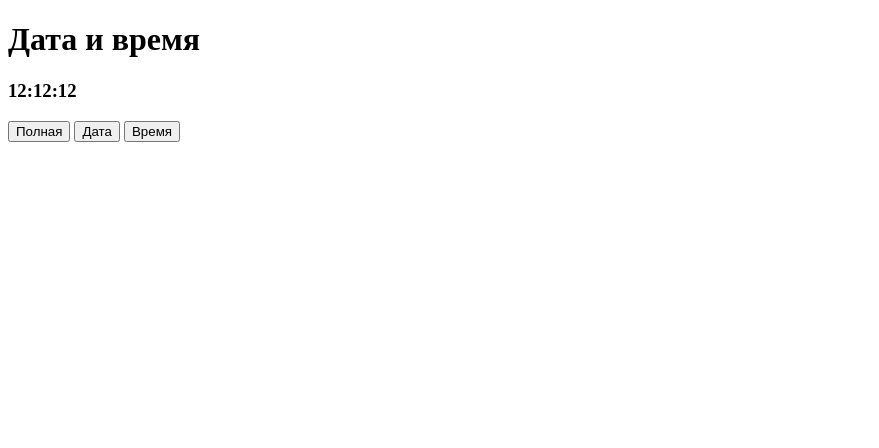
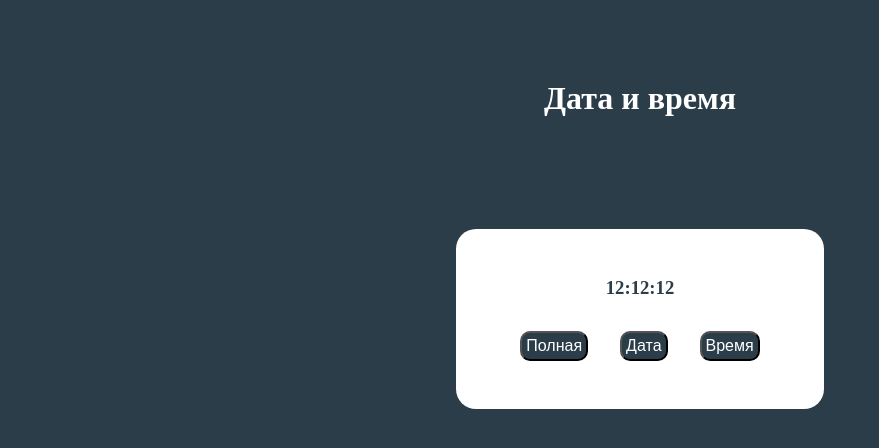
Before and after one commit to 0nlyssslatts/date-and-time, a plain HTML site: page index.html in a window 1280 px wide. Shown: the whole page, without its empty margins (0-879 px from the left). Drawn offline with Linux system fonts and the light colour scheme.

Commit message:
DOM style added

```diff
--- a/index.html
+++ b/index.html
@@ -12,7 +12,7 @@
     <div class="container">
         <h1 class="title">Дата и время</h1>
 
-        <div class="main_container">
+        <div class="main_container container">
 
             <h3 class="output">12:12:12</h3>
 
--- a/styles/style.css
+++ b/styles/style.css
@@ -0,0 +1,49 @@
+*{
+    margin: 0;
+    padding: 0;
+}
+
+html{
+    background-color: #2c3d4a;
+}
+
+.container{
+    display: flex;
+    margin-top: 5rem;
+    margin-left: auto;
+    margin-right: auto;
+    flex-direction: column;
+    align-items: center
+}
+
+h1{
+    margin-bottom: 2rem;
+    color: white;
+}
+
+.main_container{
+    background-color: white;
+    padding: 3rem;
+    border-radius: 20px;
+}
+
+h3{
+    margin-bottom: 2rem;
+    color: #2c3d4a;
+}
+
+.button_container{
+    display: flex;
+    flex-direction: row;
+    justify-content: space-between;
+}
+
+.btn{
+    padding: .25rem;
+    font-size: 1rem;
+    margin-left: 1rem;
+    margin-right: 1rem;
+    background-color: #2c3d4a;
+    color: white;
+    border-radius: 10px;
+}
```
